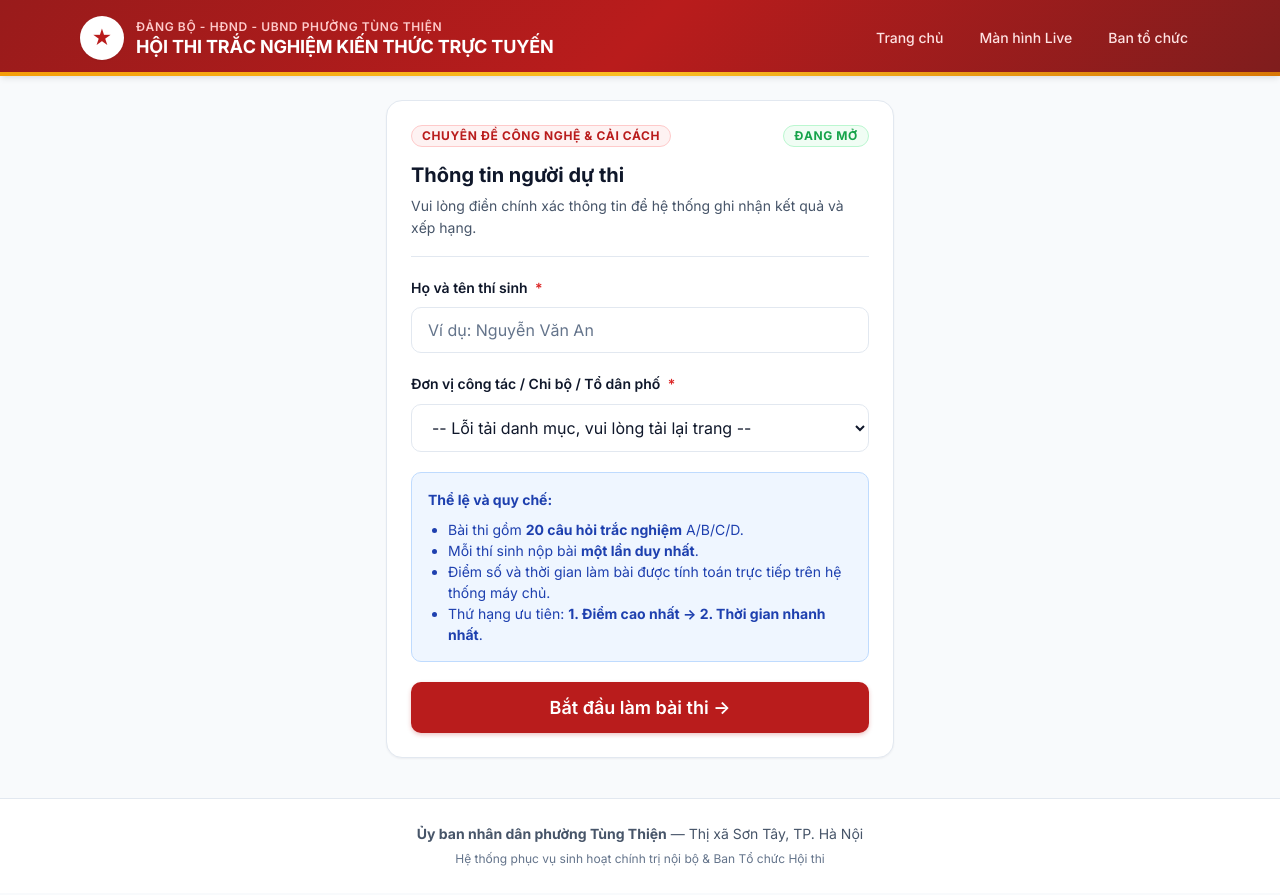
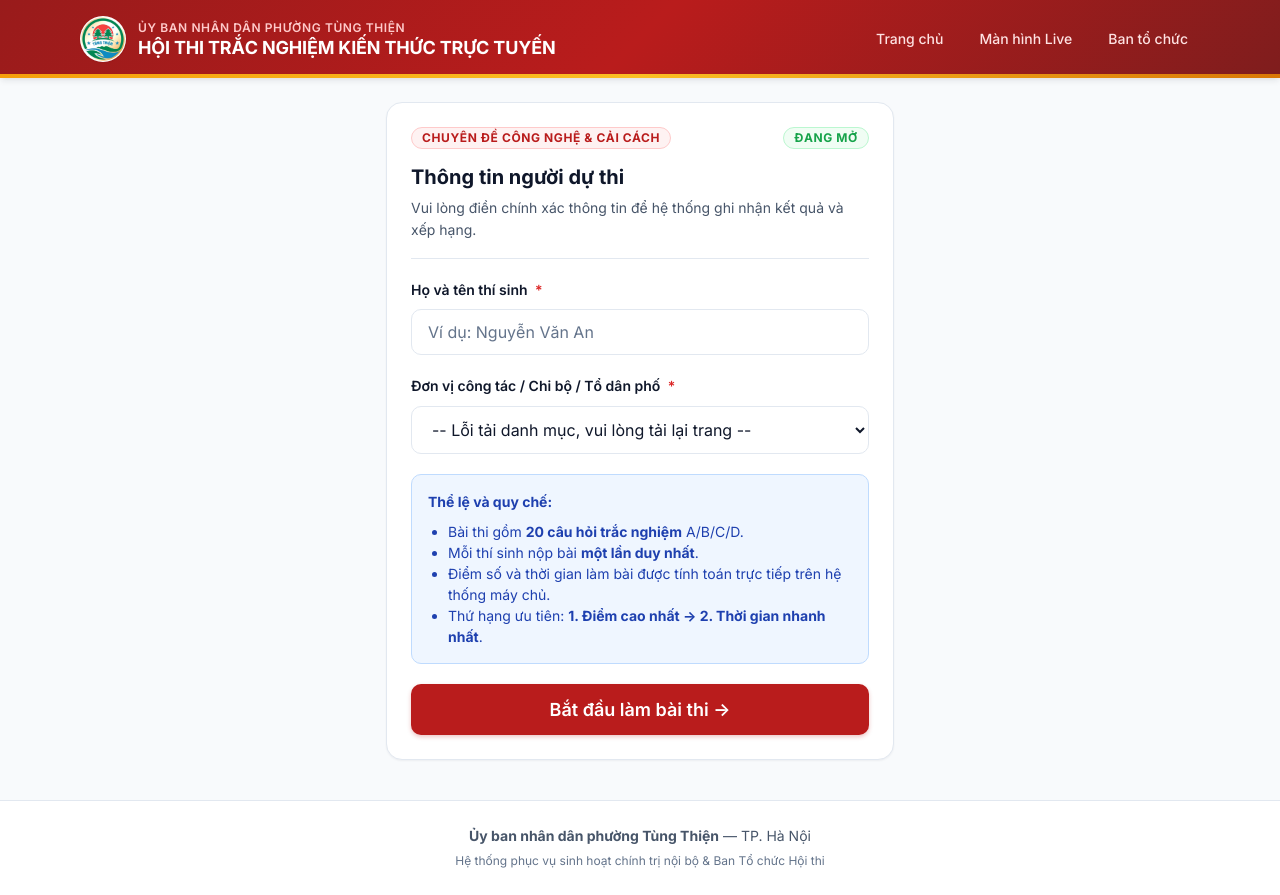
Before and after one commit to HoangLan01/cauhoisinhhoatchinhtri, a website: page public/index.html in a window 1280 px wide. Drawn offline with Linux system fonts and the light colour scheme; no server answers.

Commit message:
fix(ui): update logo from assets, change header text to UY BAN NHAN DAN PHUONG TUNG THIEN, update footer to TP. Ha Noi

```diff
--- a/public/control.html
+++ b/public/control.html
@@ -5,6 +5,7 @@
   <meta name="viewport" content="width=device-width, initial-scale=1.0">
   <title>Điều khiển cuộc thi — Ban Tổ chức Phường Tùng Thiện</title>
   <meta name="description" content="Trang điều khiển trạng thái cuộc thi và xuất báo cáo kết quả">
+  <link rel="icon" type="image/jpeg" href="/assets/anh_logo.jpg">
   <link rel="stylesheet" href="/css/base.css">
   <link rel="stylesheet" href="/css/control.css">
 </head>
@@ -13,9 +14,9 @@
   <header class="site-header">
     <div class="container header-inner" style="max-width: 960px;">
       <a href="/" class="brand-wrapper">
-        <div class="brand-logo-badge">★</div>
+        <img src="/assets/anh_logo.jpg" alt="Logo Phường Tùng Thiện" class="brand-logo-img">
         <div class="brand-text">
-          <p>ĐẢNG BỘ - HĐND - UBND PHƯỜNG TÙNG THIỆN</p>
+          <p>ỦY BAN NHÂN DÂN PHƯỜNG TÙNG THIỆN</p>
           <h1>BẢNG ĐIỀU KHIỂN BAN TỔ CHỨC</h1>
         </div>
       </a>
--- a/public/css/base.css
+++ b/public/css/base.css
@@ -168,6 +168,17 @@ body {
   font-weight: 800;
   color: var(--primary);
   flex-shrink: 0;
+}
+
+.brand-logo-img {
+  width: 46px;
+  height: 46px;
+  border-radius: var(--radius-full);
+  object-fit: cover;
+  flex-shrink: 0;
+  background-color: #fff;
+  box-shadow: var(--shadow-sm);
+  border: 1.5px solid rgba(255, 255, 255, 0.9);
 }
 
 .brand-text h1 {
--- a/public/index.html
+++ b/public/index.html
@@ -5,6 +5,7 @@
   <meta name="viewport" content="width=device-width, initial-scale=1.0">
   <title>Hội thi Trắc nghiệm Kiến thức — Phường Tùng Thiện</title>
   <meta name="description" content="Hệ thống thi trắc nghiệm trực tuyến chào mừng sinh hoạt chính trị UBND Phường Tùng Thiện">
+  <link rel="icon" type="image/jpeg" href="/assets/anh_logo.jpg">
   <link rel="stylesheet" href="/css/base.css">
 </head>
 <body>
@@ -12,9 +13,9 @@
   <header class="site-header">
     <div class="container header-inner">
       <a href="/" class="brand-wrapper">
-        <div class="brand-logo-badge">★</div>
+        <img src="/assets/anh_logo.jpg" alt="Logo Phường Tùng Thiện" class="brand-logo-img">
         <div class="brand-text">
-          <p>ĐẢNG BỘ - HĐND - UBND PHƯỜNG TÙNG THIỆN</p>
+          <p>ỦY BAN NHÂN DÂN PHƯỜNG TÙNG THIỆN</p>
           <h1>HỘI THI TRẮC NGHIỆM KIẾN THỨC TRỰC TUYẾN</h1>
         </div>
       </a>
@@ -107,7 +108,7 @@
   <!-- Footer -->
   <footer class="site-footer">
     <div class="container">
-      <p><strong>Ủy ban nhân dân phường Tùng Thiện</strong> — Thị xã Sơn Tây, TP. Hà Nội</p>
+      <p><strong>Ủy ban nhân dân phường Tùng Thiện</strong> — TP. Hà Nội</p>
       <p style="font-size: 0.75rem; color: var(--text-subtle); margin-top: 4px;">Hệ thống phục vụ sinh hoạt chính trị nội bộ & Ban Tổ chức Hội thi</p>
     </div>
   </footer>
```
Also changed, not shown: public/live.html (+3 -2 lines), public/quiz.html (+3 -2 lines), public/result.html (+3 -2 lines), assets/anh_logo.jpg (added), public/assets/anh_logo.jpg (added).
